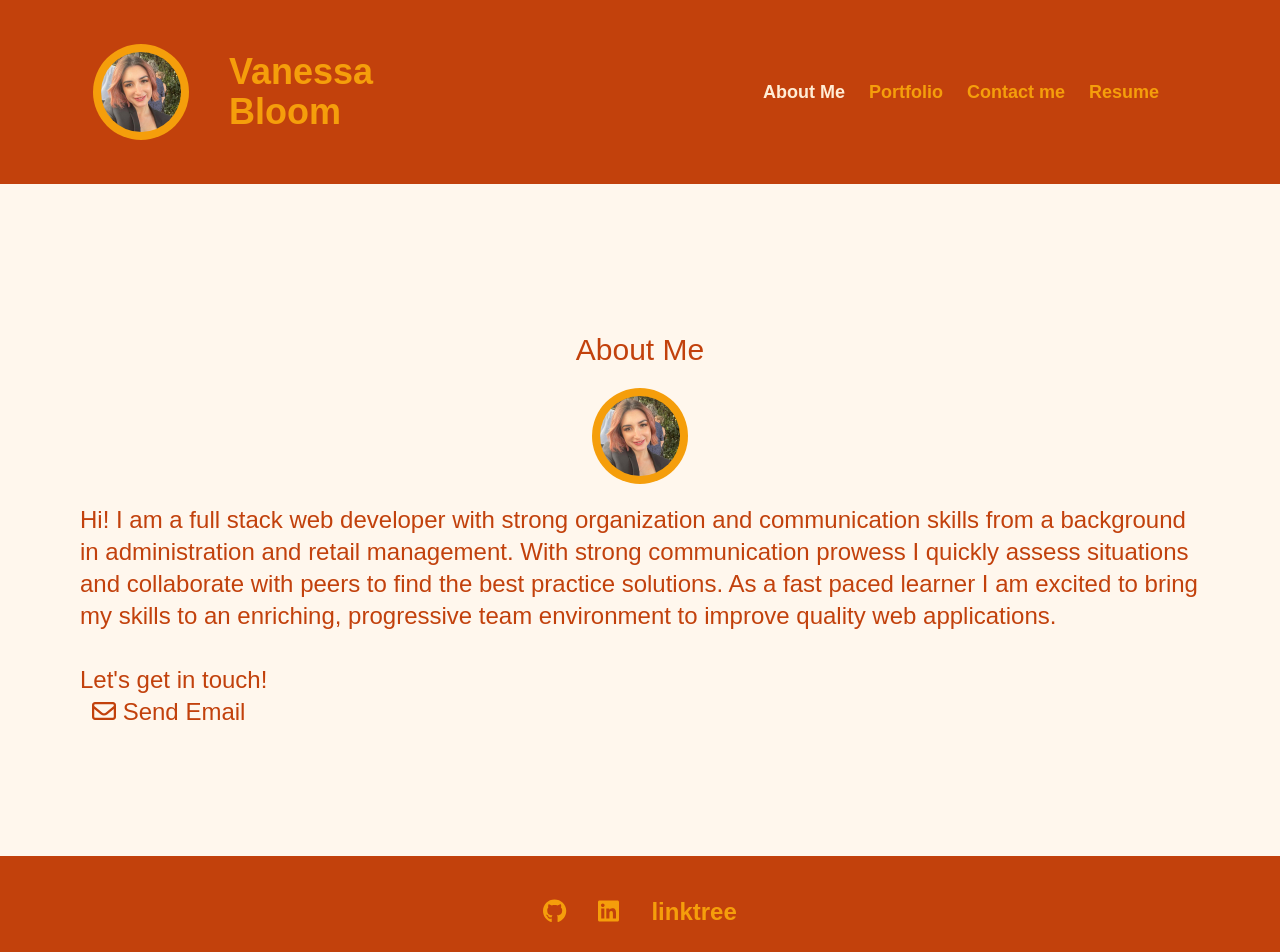
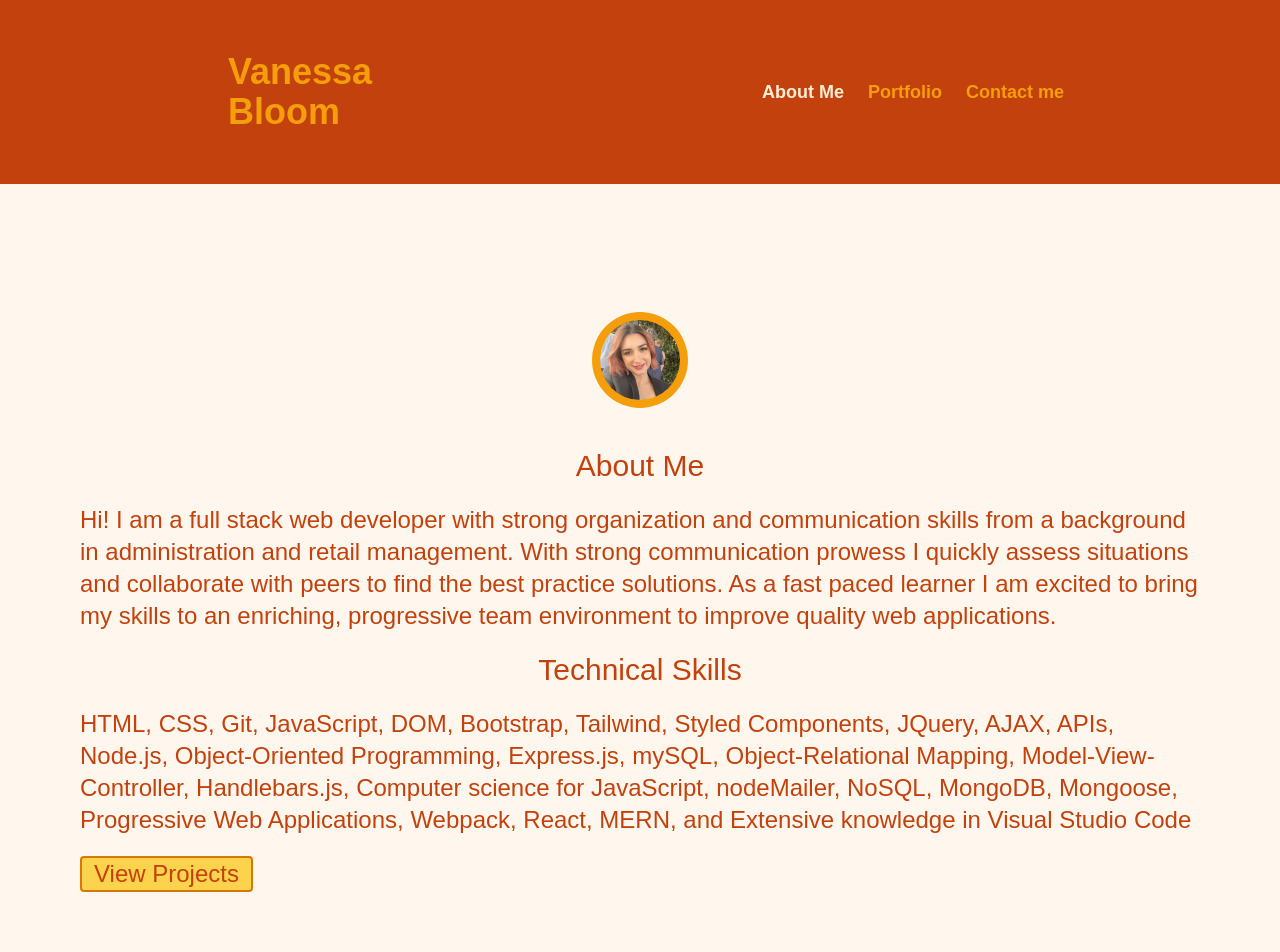
Before and after one commit to NessJade96/20-React-Portfolio, a React (Create React App) app: page / in a window 1280 px wide. Shown: the top 952 px of the page. Built offline with nearby package versions, Linux system fonts and the light colour scheme.

Commit message:
Updated the About Me landing page
Changed the styling and some content. removing the email me link, and adding in my technical skills to this page and removing the "resume" page.

```diff
--- a/src/App.js
+++ b/src/App.js
@@ -25,9 +25,9 @@ export default function App() {
 		if (currentPage === 'ContactMe') {
 			return <ContactMe />;
 		}
-		if (currentPage === 'Resume') {
-			return <Resume />;
-		} else return null;
+		// if (currentPage === 'Resume') {
+		// 	return <Resume />;
+		// } else return null;
 	};
 
 	const handlePageChange = (page) => setCurrentPage(page);
--- a/src/components/Header.js
+++ b/src/components/Header.js
@@ -6,13 +6,6 @@ export default function Header({currentPage, handlePageChange}) {
 	return (
 		<nav class="flex flex-col w-full py-10 text-lg font-bold bg-orange-700 text-amber-500">
 			<div class="flex flex-col ml-auto mr-auto md:flex-row place-items-center 2xl:max-w-7xl">
-				<div class="w-16 h-16 rounded-full bg-amber-500 md:w-24 md:h-24">
-					<img
-						class="inline-flex object-fill w-auto h-12 m-2 rounded-full md:max-w-none md:w-20 md:h-20"
-						src={profilePic}
-						alt="Vanessa smiling"
-					/>
-				</div>
 				<h1 class="py-3 text-3xl md:px-10 xl:pr-60 xl:text-4xl 2xl:pr-80">
 					Vanessa Bloom
 				</h1>
--- a/src/components/Navigation.js
+++ b/src/components/Navigation.js
@@ -1,11 +1,6 @@
 import React from 'react';
 
 export default function Navigation({currentPage, handlePageChange}) {
-	console.log(
-		'🚀 ~ file: Navigation.js ~ line 11 ~ Navigation ~ currentPage',
-		currentPage,
-		currentPage === 'About'
-	);
 	return (
 		<ul class="flex flex-col w-full px-4  place-items-center md:flex-row md:justify-end">
 			<li class="px-3 hover:text-orange-100 ">
@@ -35,7 +30,7 @@ export default function Navigation({currentPage, handlePageChange}) {
 					Contact me
 				</a>
 			</li>
-			<li class="px-3 hover:text-orange-100">
+			{/* <li class="px-3 hover:text-orange-100">
 				<a
 					href="#resume"
 					onClick={() => handlePageChange('Resume')}
@@ -43,7 +38,7 @@ export default function Navigation({currentPage, handlePageChange}) {
 				>
 					Resume
 				</a>
-			</li>
+			</li> */}
 		</ul>
 	);
 }
--- a/src/components/pages/About.js
+++ b/src/components/pages/About.js
@@ -5,18 +5,18 @@ import {faEnvelope} from '@fortawesome/free-regular-svg-icons';
 
 export default function About() {
 	return (
-		<main class="p-5 m-12 ml-auto mr-auto 2xl:max-w-7xl md:p-10 xl:p-20">
-			<div class="flex flex-col place-items-center ">
-				<h2 class="py-5 text-2xl text-center xl:text-3xl">About Me</h2>
-				<div class="mb-5 w-16 h-16 rounded-full bg-amber-500 md:w-24 md:h-24">
+		<main class="p-5 m-12 ml-auto mr-auto 2xl:max-w-7xl 2xl:flex 2xl:flex-row md:p-10 xl:p-20">
+			<div class="flex flex-col place-items-center 2xl:px-20">
+				<div class="mb-5 w-16 h-16 rounded-full bg-amber-500 md:w-24 md:h-24 2xl:w-44 2xl:h-44 2xl:mt-10">
 					<img
-						class="inline-flex justify-center object-fill w-auto h-12 m-2 rounded-full md:max-w-none md:w-20 md:h-20"
+						class="inline-flex justify-center object-fill w-auto h-12 m-2 rounded-full md:max-w-none md:w-20 md:h-20 2xl:w-40 2xl:h-40 "
 						src={profilePic}
 						alt="Vanessa smiling"
 					/>
 				</div>
 			</div>
 			<p>
+				<h2 class="py-5 text-2xl text-center xl:text-3xl">About Me</h2>
 				Hi! I am a full stack web developer with strong organization and
 				communication skills from a background in administration and retail
 				management. With strong communication prowess I quickly assess
@@ -24,14 +24,26 @@ export default function About() {
 				solutions. As a fast paced learner I am excited to bring my skills to an
 				enriching, progressive team environment to improve quality web
 				applications. <br />
-				<br />
-				Let's get in touch! <br />
+				<h2 class="py-5  text-center text-2xl xl:text-3xl">Technical Skills</h2>
+				<p>
+					{' '}
+					HTML, CSS, Git, JavaScript, DOM, Bootstrap, Tailwind, Styled
+					Components, JQuery, AJAX, APIs, Node.js, Object-Oriented Programming,
+					Express.js, mySQL, Object-Relational Mapping, Model-View-Controller,
+					Handlebars.js, Computer science for JavaScript, nodeMailer, NoSQL,
+					MongoDB, Mongoose, Progressive Web Applications, Webpack, React, MERN,
+					and Extensive knowledge in Visual Studio Code
+					<button class="my-5 block border-2 border-amber-600 bg-amber-300 px-3 hover:bg-amber-600 rounded hover:text-orange-50">
+						<a href="/Portfolio">View Projects </a>
+					</button>
+				</p>
+				{/* Let's get in touch! <br />
 				<a
-					class="px-3 my-1 hover:bg-amber-600 rounded hover:text-orange-50"
+					class="border-2 border-amber-600 bg-amber-300 px-3 my-1 hover:bg-amber-600 rounded hover:text-orange-50"
 					href="mailto: ness.jade@outlook.com"
-				>
+          >
 					<FontAwesomeIcon icon={faEnvelope} /> Send Email
-				</a>
+				</a> */}
 			</p>
 		</main>
 	);
```
Also changed, not shown: 1 other file (tests, documents, lock files or other folders).
